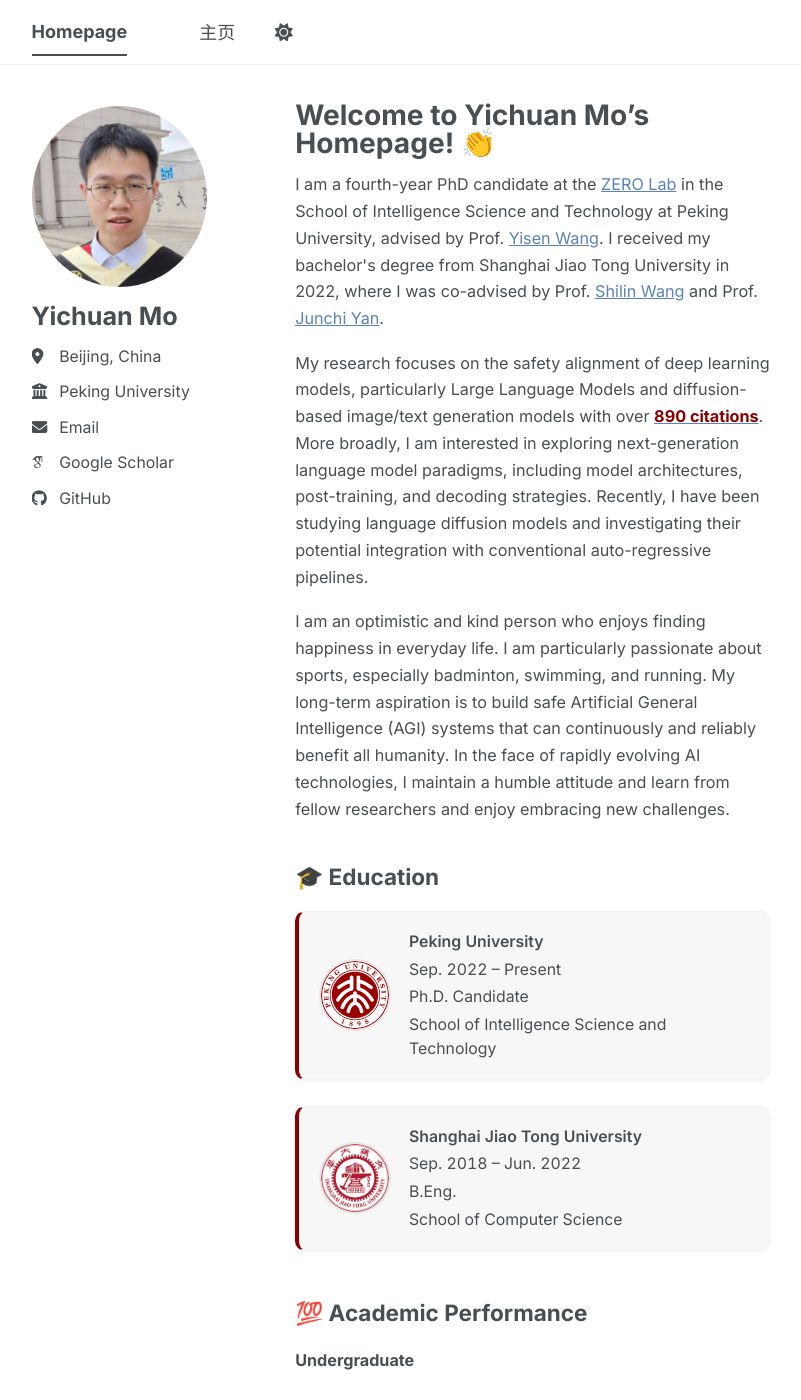
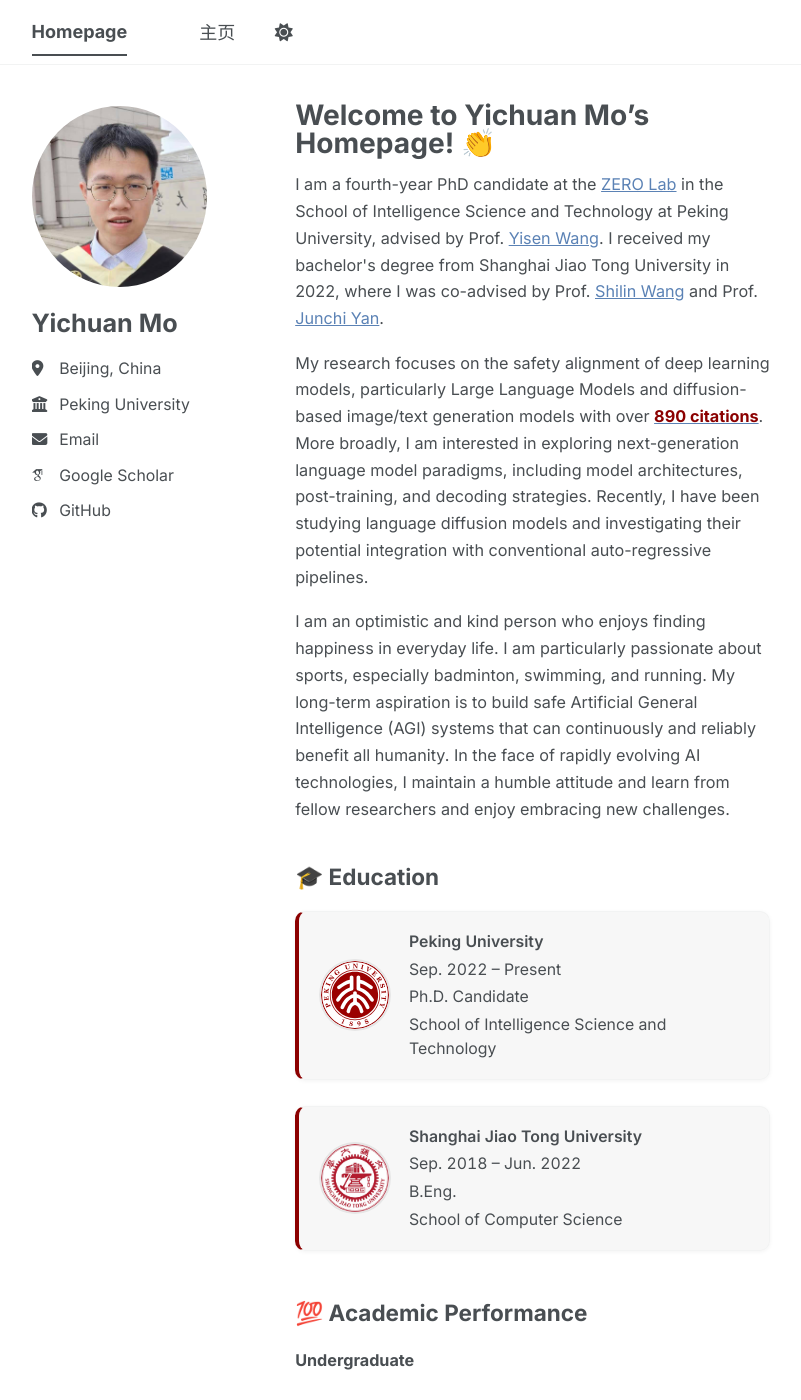
Before and after one commit to mo666666/mo666666.github.io, a Jekyll site: the page built from _pages/about.md, in a window 1280 px wide and 1400 px high. Shown: the whole window, without its empty margins (164-965 px from the left). Built offline with Jekyll 4.4.1, drawn with Linux system fonts in a browser that asks for light colours; some web fonts are replaced; a script bundle is joined from its source files by our own code; library files that are not in the unit come from our copies.

Commit message:
Add margin

```diff
--- a/_sass/layout/_sidebar.scss
+++ b/_sass/layout/_sidebar.scss
@@ -185,8 +185,8 @@
   font-weight: 700;
   line-height: 1.5;
   text-align: left;
-  margin-top: 0.6rem;
-  margin-bottom: 0.5rem;
+  margin-top: 1rem;
+  margin-bottom: 0.8rem;
 }
 
 .sidebar .author__desktop {
```
